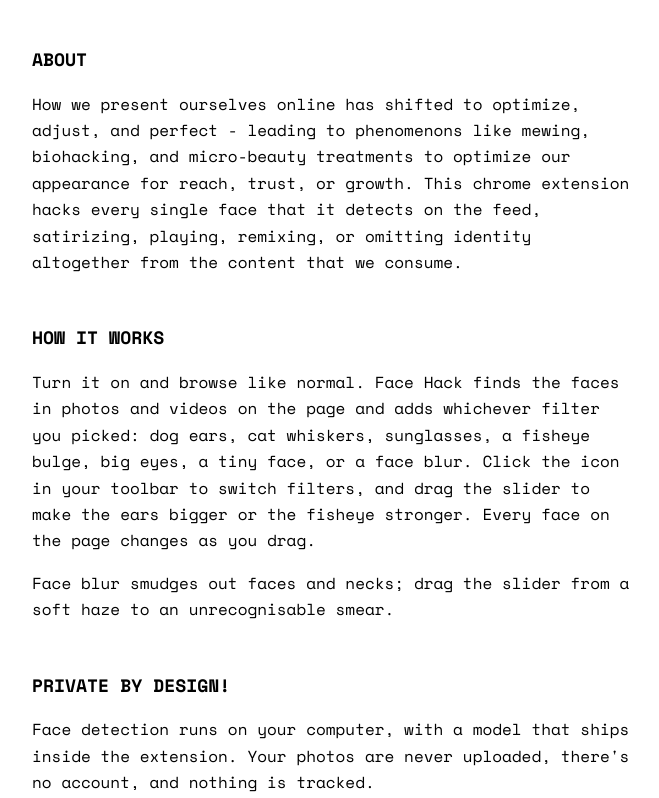
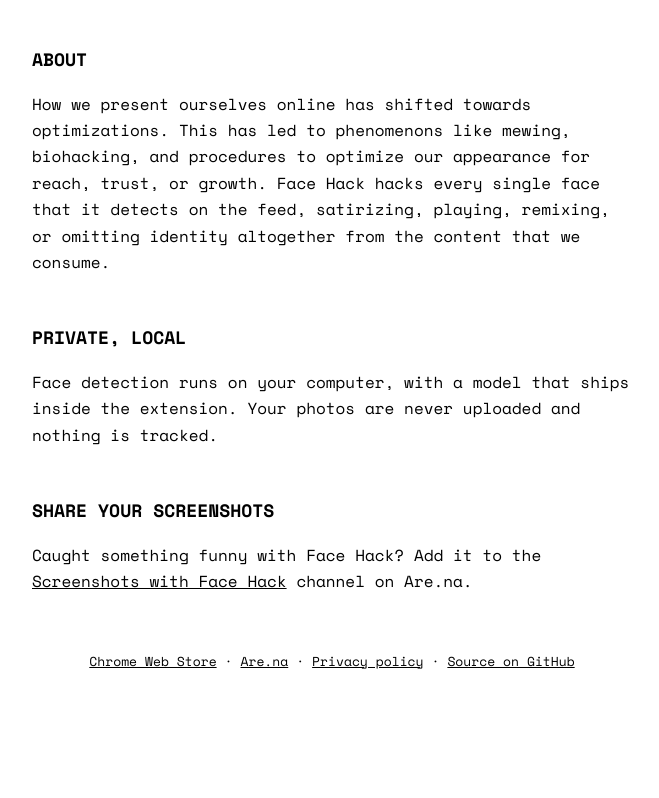
Before and after one commit to gracejli/face-filters, a browser extension: page docs/index.html in a window 1280 px wide. Shown: the part 1270-2068 px from the top of the page, without its empty margins (308-967 px from the left). After the commit the page ends 2006 px from the top, so only its background shows below. Drawn offline with Linux system fonts and the light colour scheme.

Commit message:
Update index.html

```diff
--- a/docs/index.html
+++ b/docs/index.html
@@ -32,13 +32,10 @@
 
 <div class="copy">
 <h2>About</h2>
-<p>How we present ourselves online has shifted to optimize, adjust, and perfect - leading to phenomenons like mewing, biohacking, and micro-beauty treatments to optimize our appearance for reach, trust, or growth. This chrome extension hacks every single face that it detects on the feed, satirizing, playing, remixing, or omitting identity altogether from the content that we consume. </p>
-<h2>How it Works</h2>
-<p>Turn it on and browse like normal. Face Hack finds the faces in photos and videos on the page and adds whichever filter you picked: dog ears, cat whiskers, sunglasses, a fisheye bulge, big eyes, a tiny face, or a face blur. Click the icon in your toolbar to switch filters, and drag the slider to make the ears bigger or the fisheye stronger. Every face on the page changes as you drag.</p>
-<p>Face blur smudges out faces and necks; drag the slider from a soft haze to an unrecognisable smear.</p>
+<p>How we present ourselves online has shifted towards optimizations. This has led to phenomenons like mewing, biohacking, and procedures to optimize our appearance for reach, trust, or growth. Face Hack hacks every single face that it detects on the feed, satirizing, playing, remixing, or omitting identity altogether from the content that we consume. </p>
 
-<h2>Private by design!</h2>
-<p>Face detection runs on your computer, with a model that ships inside the extension. Your photos are never uploaded, there's no account, and nothing is tracked.</p>
+<h2>Private, Local</h2>
+<p>Face detection runs on your computer, with a model that ships inside the extension. Your photos are never uploaded and nothing is tracked.</p>
 
 <h2>Share your screenshots</h2>
 <p>Caught something funny with Face Hack? Add it to the <a href="https://www.are.na/gli/screenshots-with-facehack">Screenshots with Face Hack</a> channel on Are.na.</p>
```
